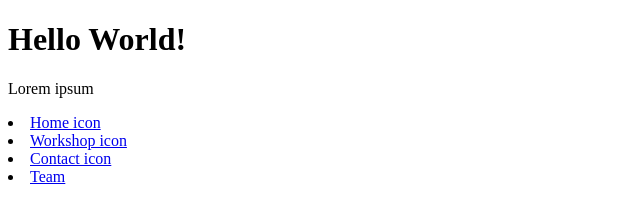
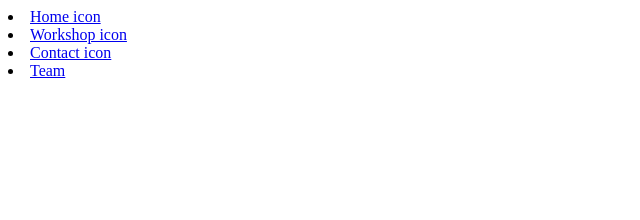
Before and after one commit to Ryzaak/KursGIT, a plain HTML site: page src/index.html in a window 1280 px wide. Shown: the whole page, without its empty margins (0-640 px from the left). Drawn offline with Linux system fonts and the light colour scheme.

Commit message:
Delete h1 and p

```diff
--- a/src/index.html
+++ b/src/index.html
@@ -7,8 +7,6 @@
         <title>Document</title>
     </head>
     <body>
-        <h1>Hello World!</h1>
-        <p>Lorem ipsum</p>
         <nav>
             <li><a href="/">Home icon</a></li>
             <li><a href="/workshop">Workshop icon</a></li>
```
